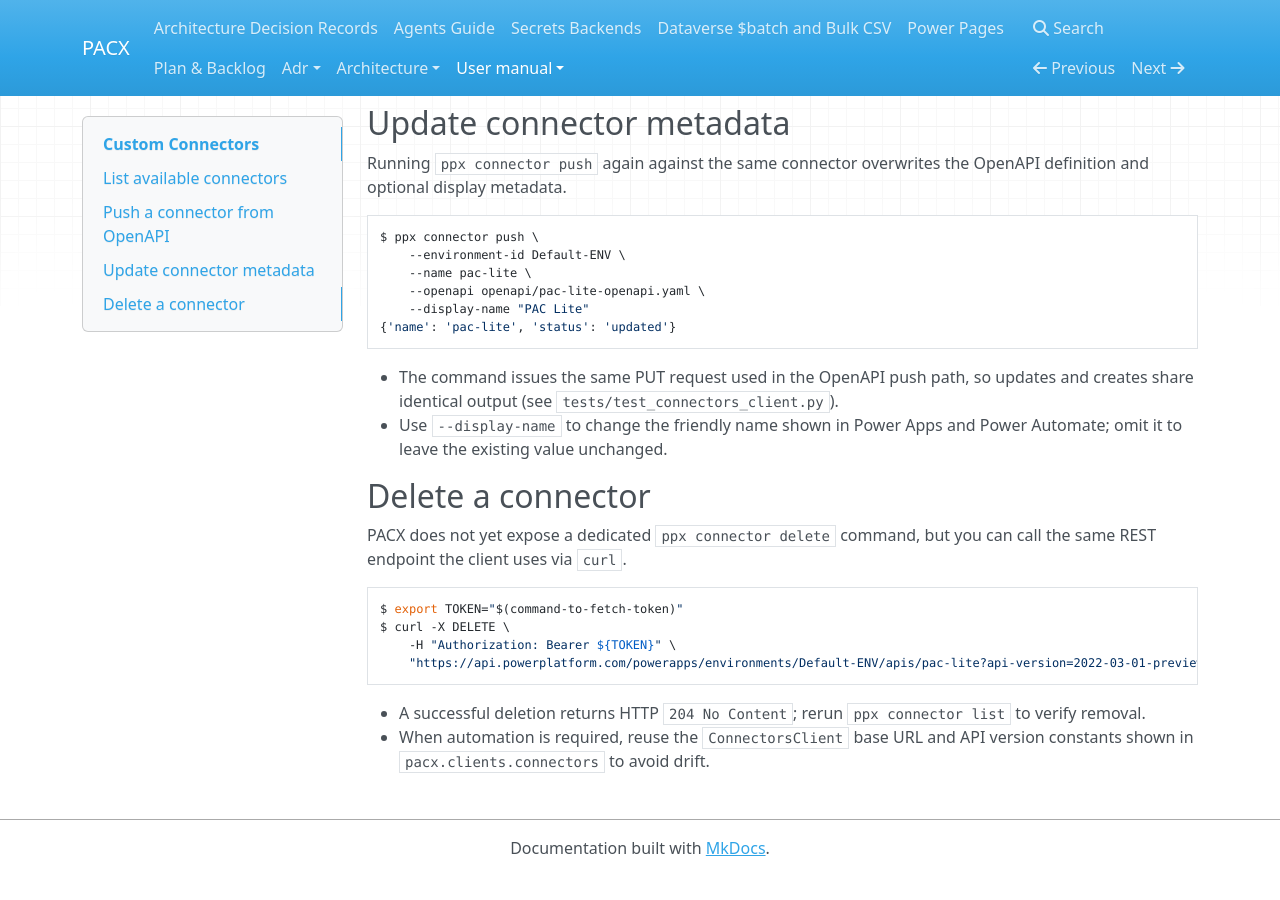
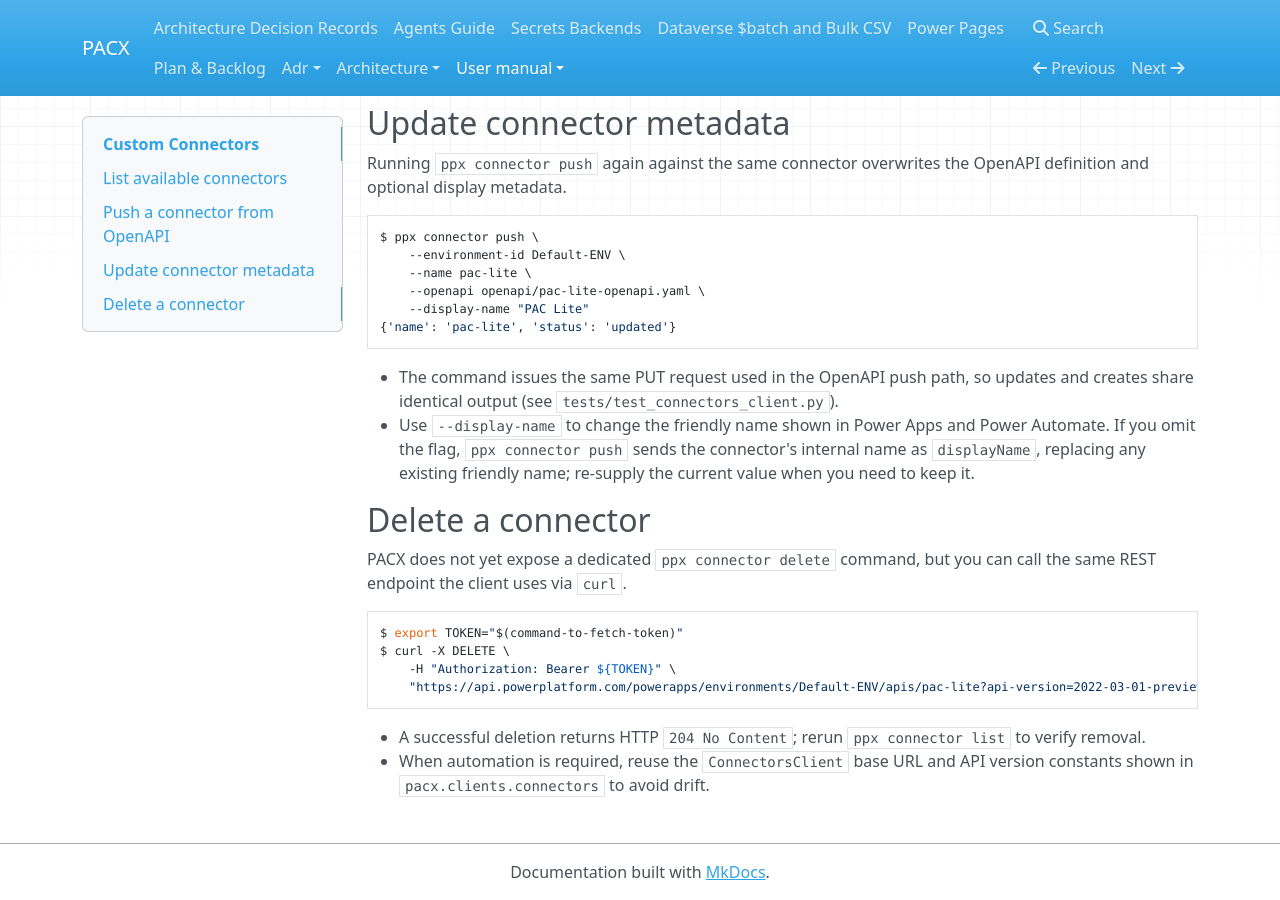
Before and after one commit to JudgeZ/Python-for-Power-Platform, an MkDocs documentation site: the page built from docs/user-manual/06-connectors.md, in a window 1280 px wide and 900 px high, scrolled down 703 px. Built offline with MkDocs 1.6.1, drawn with Linux system fonts in a browser that asks for light colours; nearby versions of some CDN libraries; before the commit the page ends 1579 px from its top, so only the background shows below that.

Commit message:
docs: warn about connector display name overwrite

```diff
--- a/docs/user-manual/06-connectors.md
+++ b/docs/user-manual/06-connectors.md
@@ -50,7 +50,9 @@ $ ppx connector push \
 * The command issues the same PUT request used in the OpenAPI push path, so
   updates and creates share identical output (see `tests/test_connectors_client.py`).
 * Use `--display-name` to change the friendly name shown in Power Apps and
-  Power Automate; omit it to leave the existing value unchanged.
+  Power Automate. If you omit the flag, `ppx connector push` sends the
+  connector's internal name as `displayName`, replacing any existing friendly
+  name; re-supply the current value when you need to keep it.
 
 ## Delete a connector
 
```
